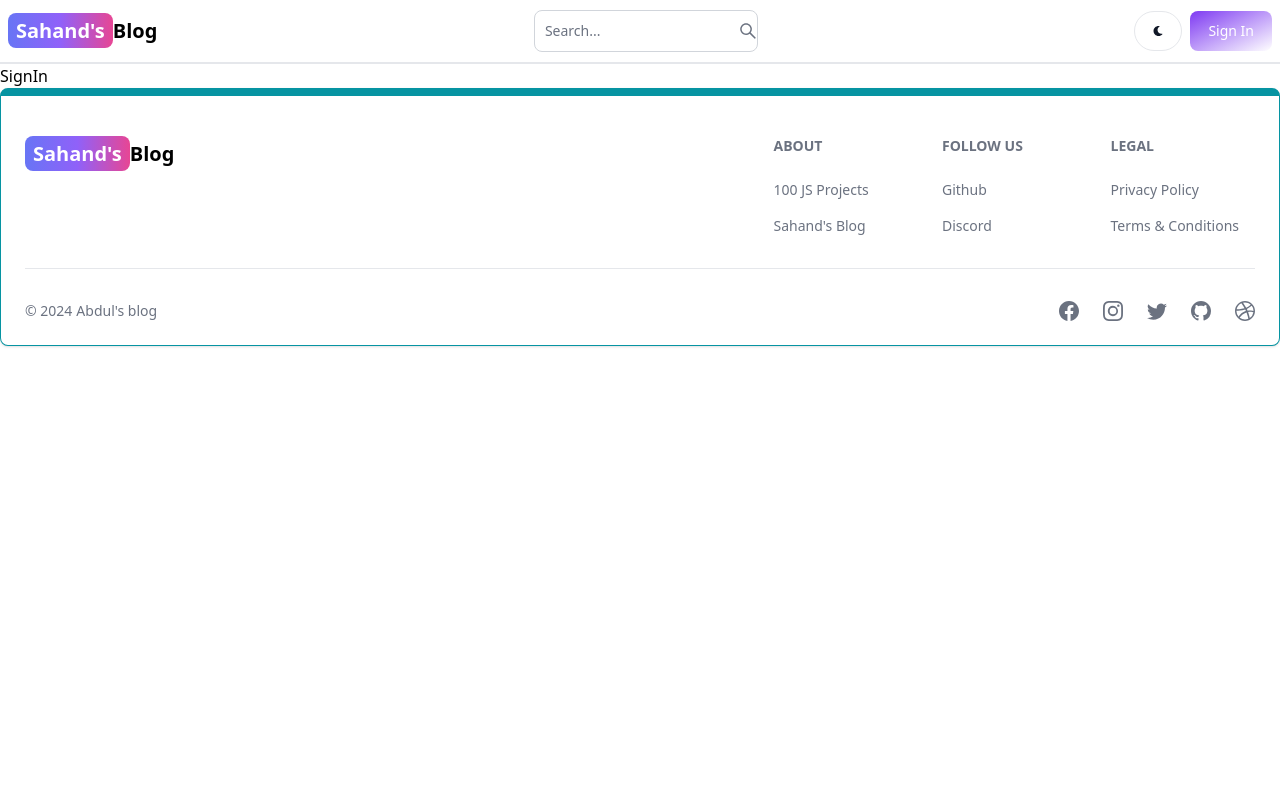
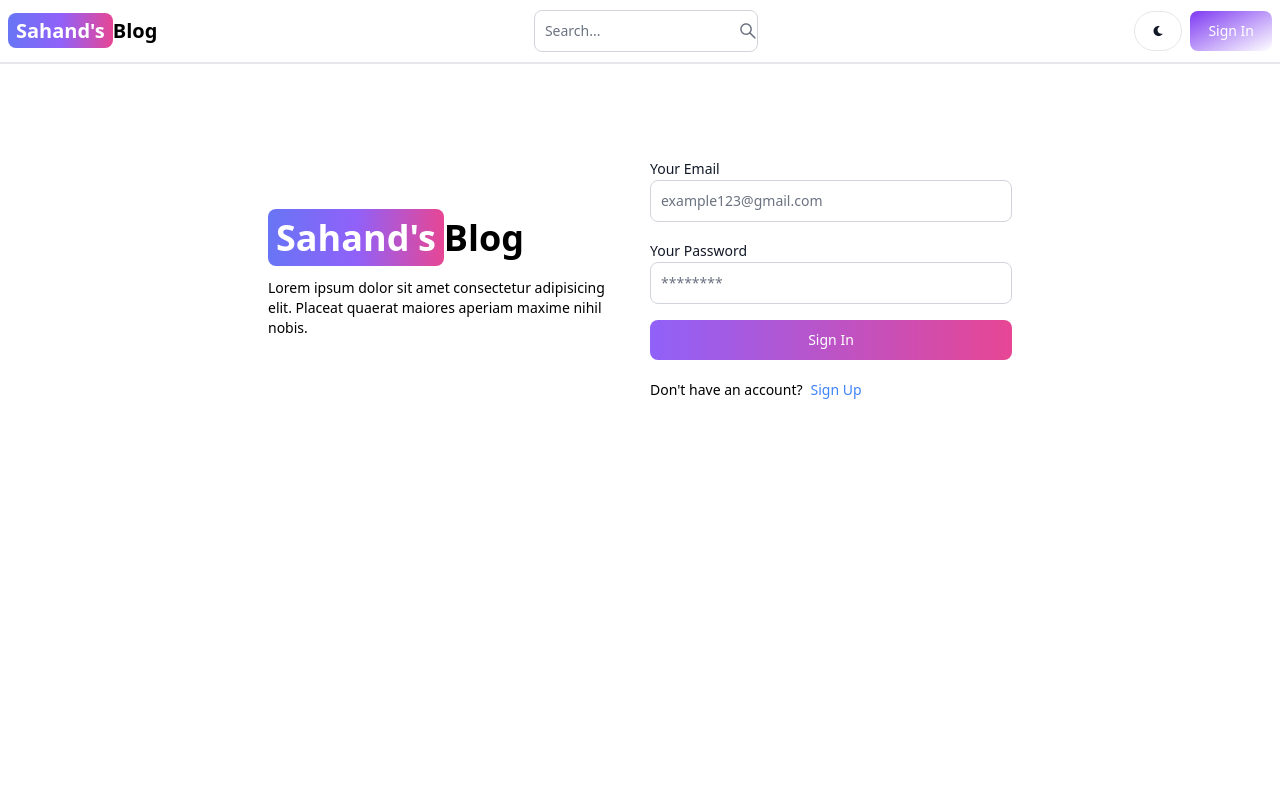
Before and after one commit to abdul8840/mern_blog, a React (Vite) app in the folder client/: page /sign-in in a window 1280 px wide. Shown: the top 800 px of the page. Built offline with nearby package versions, Linux system fonts and the light colour scheme.

Commit message:
complete signin page functionality

```diff
--- a/client/src/pages/SignIn.jsx
+++ b/client/src/pages/SignIn.jsx
@@ -1,9 +1,118 @@
-import React from 'react'
+import { Alert, Button, Label, Spinner, TextInput } from "flowbite-react";
+import React, { useState } from "react";
+import { Link, useNavigate } from 'react-router-dom';
 
 const SignIn = () => {
+  const [formData, setFormData] = useState({});
+  const [errorMessage, setErrorMessage] = useState(null);
+  const [loading, setLoading] = useState(false);
+  const navigate = useNavigate();
+
+  const handleChange = (e) => {
+    setFormData({ ...formData, [e.target.id]: e.target.value.trim() });
+  };
+  const handleSubmit = async (e) => {
+    e.preventDefault();
+    if (!formData.email || !formData.password){
+      return setErrorMessage('Please fill out all fields.')
+    }
+    try {
+      setLoading(true);
+      setErrorMessage(null);
+      const res = await fetch('/api/auth/signin', {
+        method: 'POST',
+        headers: { 'Content-Type': 'application/json' },
+        body: JSON.stringify(formData),
+      });
+      const data = await res.json();
+      if (data.success === false) {
+        return setErrorMessage(data.message)
+      }
+      setLoading(false);
+      if(res.ok) {
+        navigate('/');
+      }
+    } catch (error) {
+      setErrorMessage(error.message);
+      setLoading(false);
+    }
+  }
+
   return (
-    <div>SignIn</div>
-  )
+    <div className="min-h-screen mt-20">
+      <div className="flex p-3 max-w-3xl mx-auto flex-col md:flex-row md:items-center gap-5">
+        {/* left side */}
+        <div className="flex-1">
+          <Link
+            to="/"
+            className="font-bold dark:text-white text-4xl"
+          >
+            <span className="px-2 py-1 bg-gradient-to-r from-indigo-500 via-purple-500 to-pink-500 rounded-lg text-white">
+              Sahand's
+            </span>
+            Blog
+          </Link>
+
+          <p className="text-sm mt-5">Lorem ipsum dolor sit amet consectetur adipisicing elit. Placeat quaerat maiores aperiam maxime nihil nobis.</p>
+        </div>
+
+        {/* right side */}
+        <div className="flex-1">
+
+          <form className="flex flex-col gap-4" onSubmit={handleSubmit}>
+
+            <div>
+              <Label value="Your Email" />
+              <TextInput
+                type="email"
+                placeholder="example123@gmail.com"
+                id="email"
+                onChange={handleChange}
+                />
+            </div>
+
+            <div>
+              <Label value="Your Password" />
+              <TextInput
+                type="password"
+                placeholder="********"
+                id="password"
+                onChange={handleChange}
+                />
+            </div>
+
+            <Button gradientDuoTone='purpleToPink' type="submit" disabled={loading}>
+              {
+                loading ? (
+
+                  <>
+                    <Spinner size='sm' />
+                    <span className="pl-3">Loading...</span>
+                  </>
+
+                ) : 'Sign In'
+              }
+            </Button>
+
+          </form>
+
+          <div className="flex gap-2 text-sm mt-5">
+          <span>Don't have an account?</span>
+          <Link to='/sign-up' className="text-blue-500">
+            Sign Up
+          </Link>
+          </div>
+            {
+              errorMessage && (
+                <Alert className="mt-5" color='failure'>
+                  {errorMessage}
+                </Alert>
+              )
+            }
+        </div>
+      </div>
+    </div>
+  );
 }
 
 export default SignIn
```
